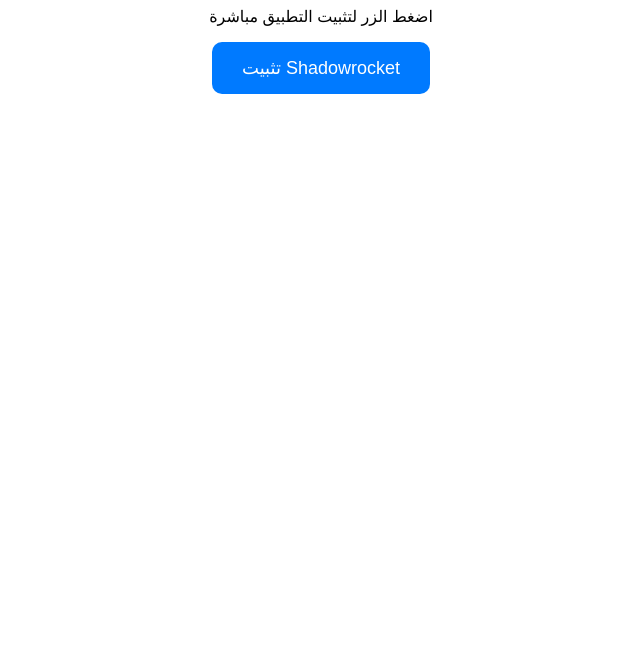
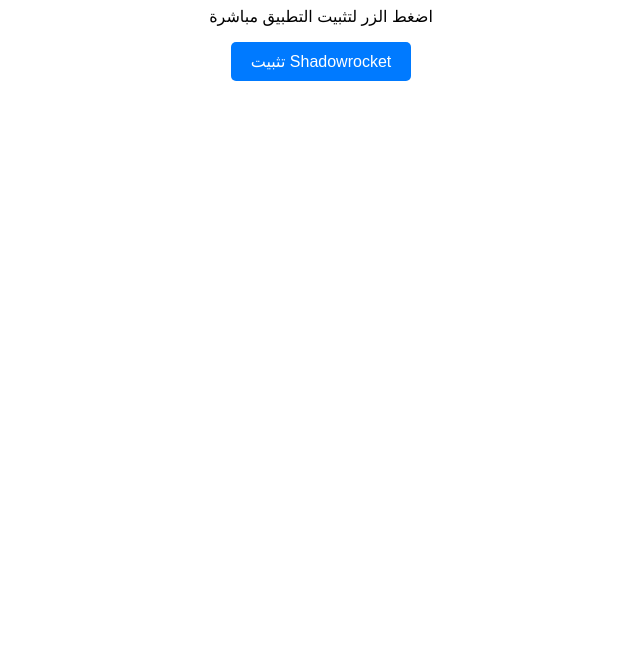
Before and after one commit to Marwan00009/shadowrocket-install, a plain HTML site: page index.html in a window 1280 px wide. Shown: the part 131-800 px from the top of the page, without its empty margins (319-959 px from the left). Drawn offline with Linux system fonts and the light colour scheme.

Commit message:
Update index.html

```diff
--- a/index.html
+++ b/index.html
@@ -7,9 +7,10 @@
 <body style="font-family: sans-serif; text-align: center; padding: 50px;">
   <h1>Shadowrocket VIP Bypass</h1>
   <p>اضغط الزر لتثبيت التطبيق مباشرة</p>
-  <a href="itms-services://?action=download-manifest&url=https://shadowrocket-bypass.vercel.app/manifest.plist"
-     style="display:inline-block; background:#007aff; color:#fff; padding: 15px 30px; text-decoration: none; border-radius: 10px; font-size: 18px;">
-    تثبيت Shadowrocket
+  <a href="itms-services://?action=download-manifest&url=https://raw.githubusercontent.com/Marwan00009/shadowrocket-install/main/manifest.plist"
+style="display:inline-block; background:#007aff; color:white; padding:10px 20px; border-radius:5px; text-decoration:none;">
+تثبيت Shadowrocket
+</a>
   </a>
 </body>
 </html>
```
